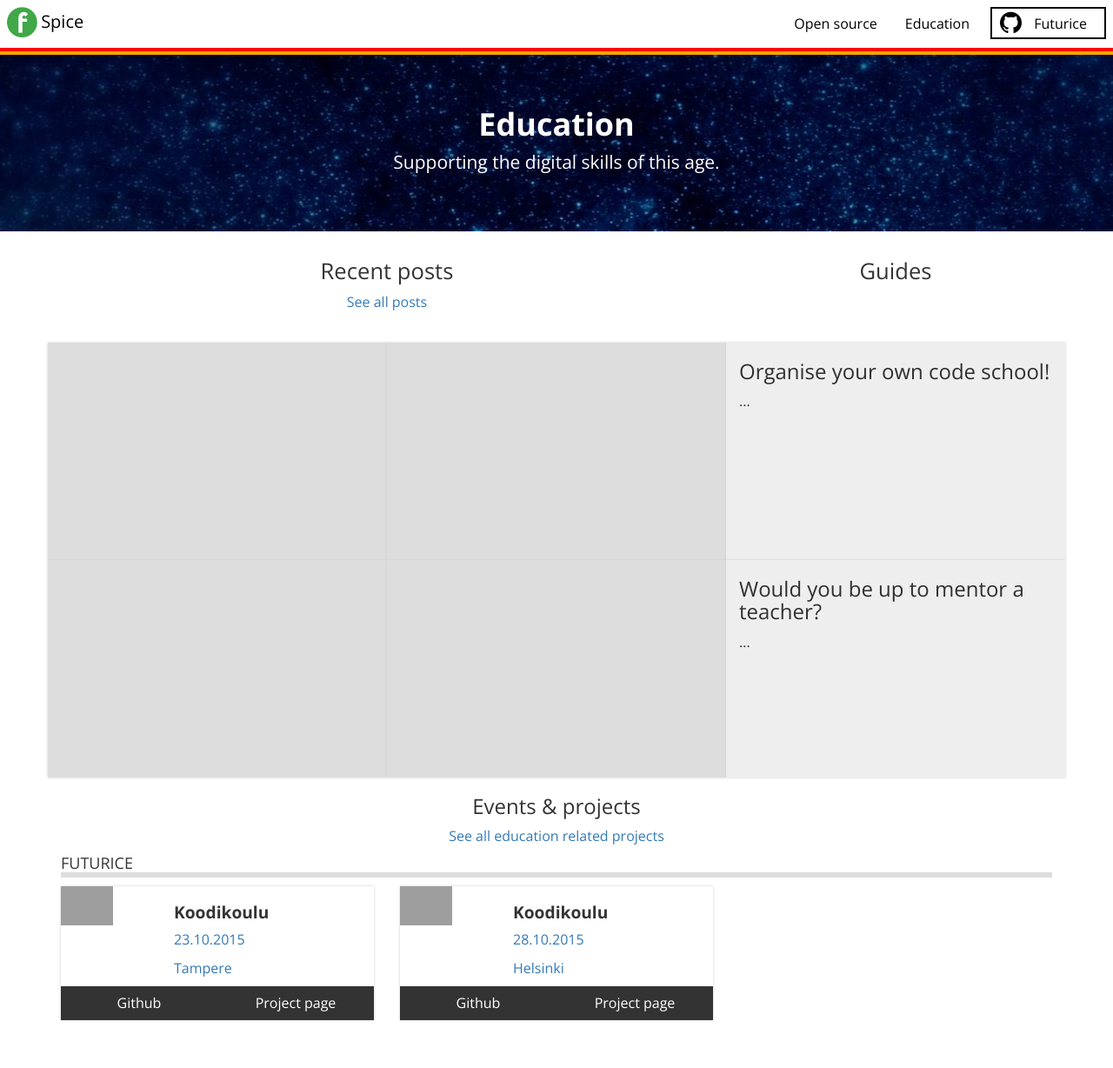
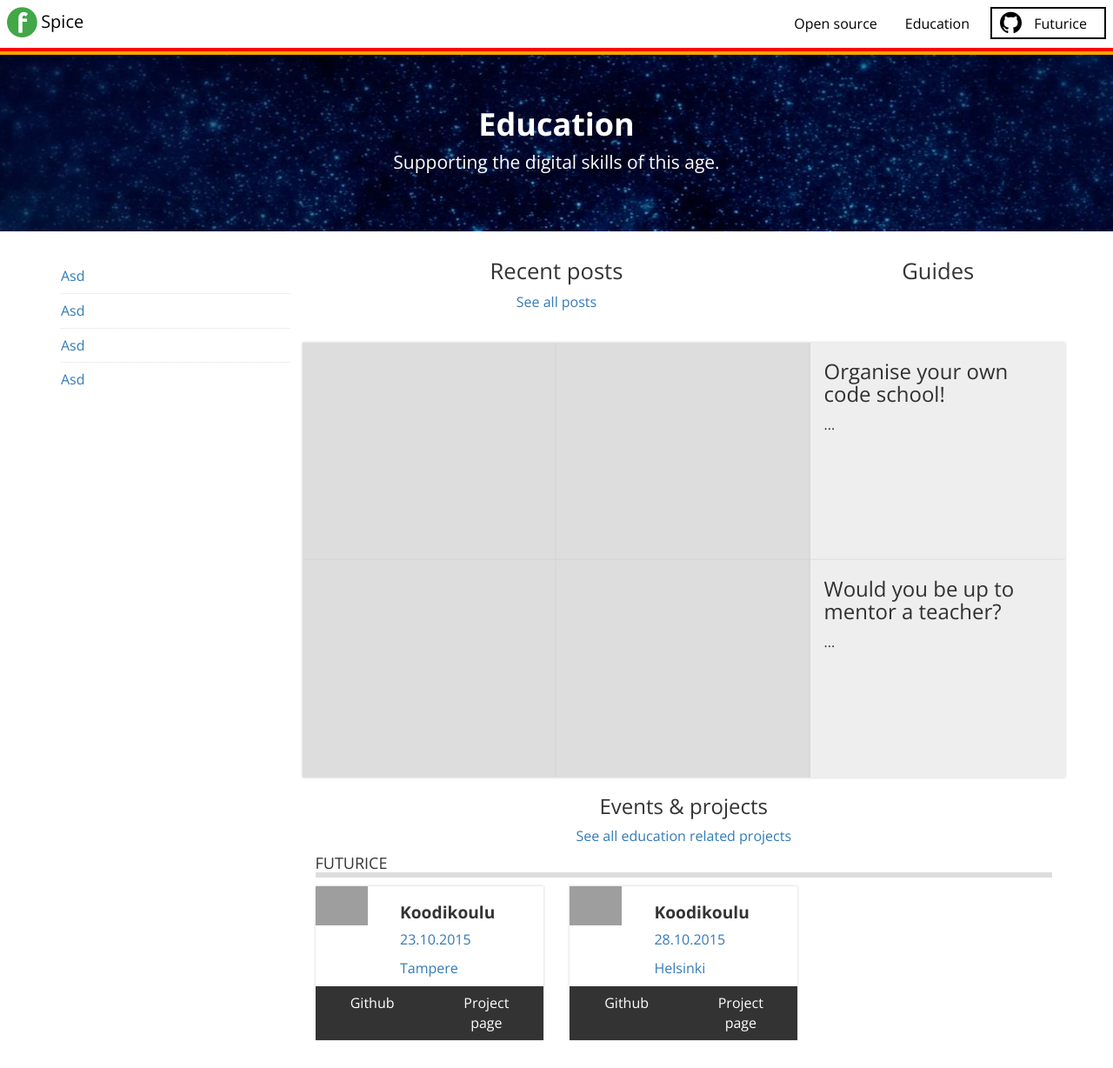
Before and after one commit to futurice/spiceprogram, a Jekyll site: the page built from education/index.html, in a window 1280 px wide. Shown: the whole page at 87% size. Built offline with Jekyll 4.4.1, drawn with Linux system fonts in a browser that asks for light colours; nearby versions of some CDN libraries; before the commit the page ends 1205 px from its top, so only the background shows below that; grey boxes are pictures that could not be loaded.

Commit message:
Added sidenav to education index page

```diff
--- a/education/index.html
+++ b/education/index.html
@@ -4,6 +4,17 @@ title: Spice Program - Education
 header: Education
 description: Supporting the digital skills of this age.
 ---
+
+<div class="row">
+  <div class="col-xs-12 col-md-3">
+    <ul id="sidenav">
+      <li><a href="#">Asd</a></li>
+      <li><a href="#">Asd</a></li>
+      <li><a href="#">Asd</a></li>
+      <li><a href="#">Asd</a></li>
+    </ul>
+  </div>
+  <div class="col-xs-12 col-md-9">
 
     <div class="row">
 
@@ -123,3 +134,5 @@ description: Supporting the digital skills of this age.
       {% endif %}
 
     {% endfor %}
+      </div>
+  </div>
```
Lines whose indentation alone changed are shown as unchanged.
